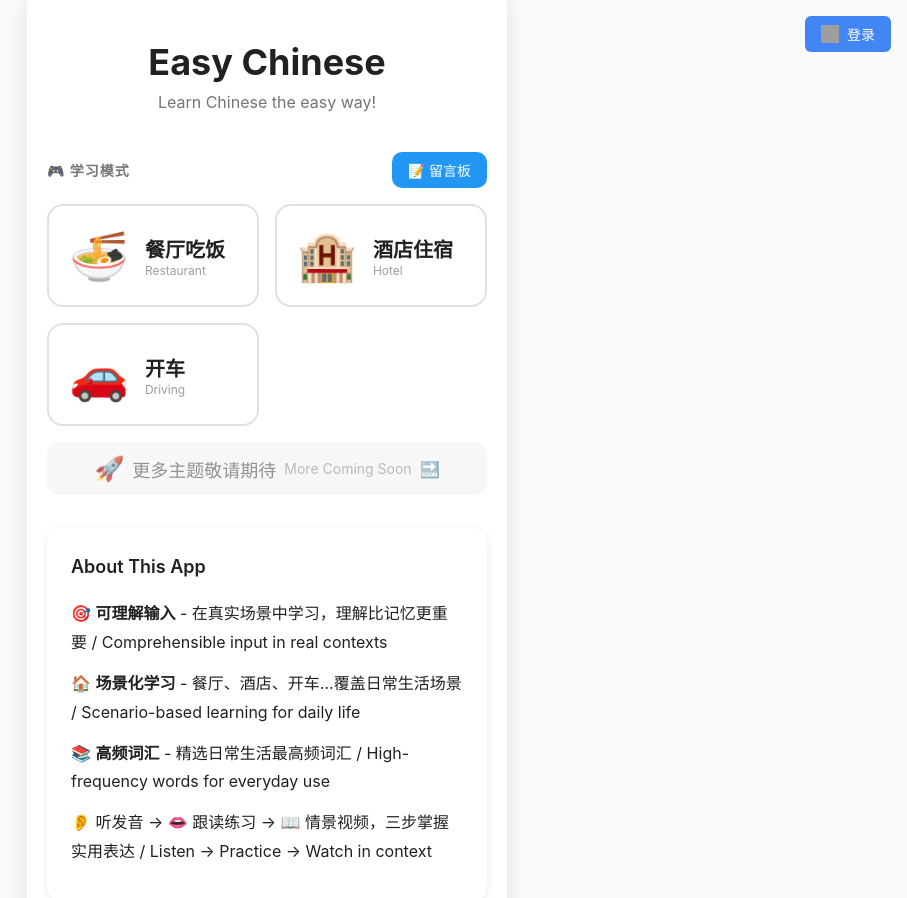
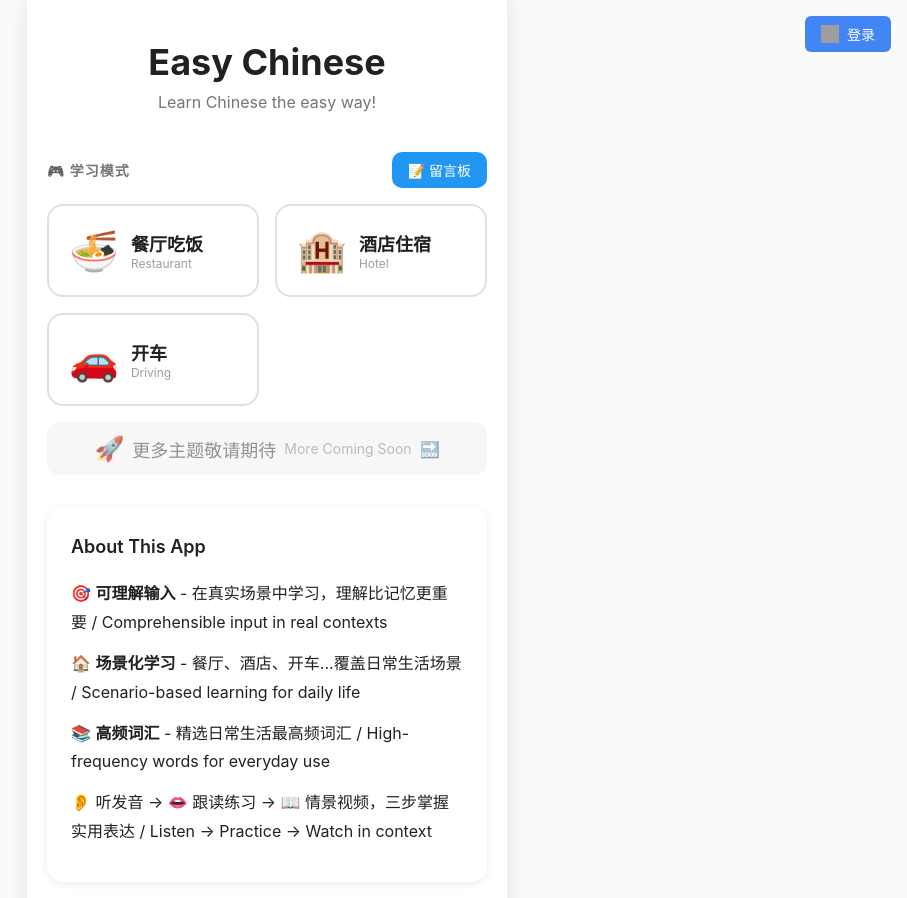
Before and after one commit to ruthoo5613/hanzimatch, a React (Vite) app: page / in a window 1280 px wide. Shown: the top 898 px of the page, without its empty margins (373-1280 px from the left). Built offline with nearby package versions, Linux system fonts and the light colour scheme; no server answers; grey boxes are pictures that could not be loaded.

Commit message:
fix: unify theme card sizes

```diff
--- a/src/components/Home.tsx
+++ b/src/components/Home.tsx
@@ -138,15 +138,23 @@ export function Home() {
                   padding: 20,
                   background: completed ? 'linear-gradient(135deg, #E8F5E9, #C8E6C9)' : 'white',
                   cursor: unlocked ? 'pointer' : 'not-allowed',
+                  minHeight: 80,
+                  display: 'flex',
+                  alignItems: 'center',
+                  justifyContent: 'space-between',
                 }}
               >
-                <span className="theme-icon" style={{ fontSize: 48 }}>{theme.icon}</span>
-                <div className="theme-info">
-                  <div className="theme-name" style={{ fontSize: 20 }}>{theme.name}</div>
-                  {theme.nameEn && <div style={{ fontSize: 12, color: '#9E9E9E' }}>{theme.nameEn}</div>}
+                <div style={{ display: 'flex', alignItems: 'center', gap: 12 }}>
+                  <span className="theme-icon" style={{ fontSize: 40 }}>{theme.icon}</span>
+                  <div className="theme-info">
+                    <div className="theme-name" style={{ fontSize: 18 }}>{theme.name}</div>
+                    {theme.nameEn && <div style={{ fontSize: 12, color: '#9E9E9E' }}>{theme.nameEn}</div>}
+                  </div>
                 </div>
-                {completed && <span className="theme-status">✓</span>}
-                {!unlocked && <span className="theme-status locked">🔒</span>}
+                <div>
+                  {completed && <span className="theme-status">✓</span>}
+                  {!unlocked && <span className="theme-status locked">🔒</span>}
+                </div>
               </div>
             );
           })}
```
